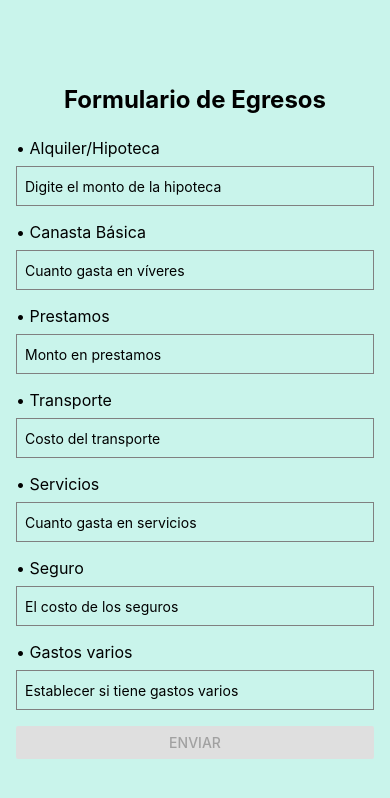
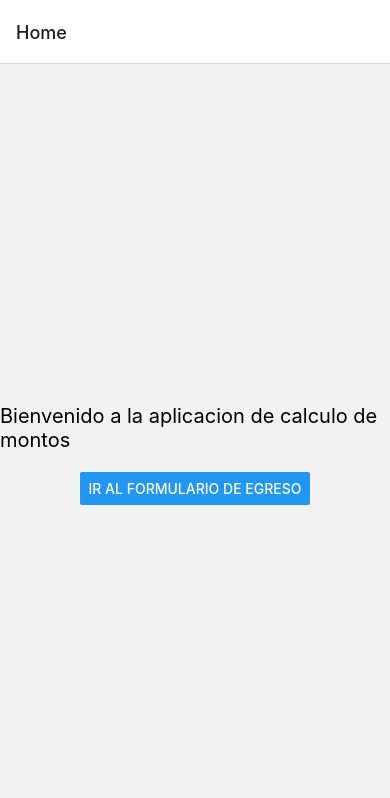
Before and after one commit to AngelGuillermo1/Desafio02-DPS, a React Native app: screen / in a window 390 px wide. Shown: the top 798 px of the page. Built offline with nearby package versions, Linux system fonts and the light colour scheme.

Commit message:
homescreen

```diff
--- a/App.js
+++ b/App.js
@@ -1,13 +1,11 @@
 import React from "react";
-import HomeScreen from './src/screens/homescreen'
-import { NavigationContainer } from "@react-navigation/native";
+import Home from './src/screens/homescreen'
 import { View, StyleSheet, SafeAreaView } from "react-native";
-import Formulario from "./src/screens/FormularioEgreso";
 
 export default function App(){
   return(
     <SafeAreaView style={styles.container}>
-        <Formulario/>
+      <Home/>
     </SafeAreaView>
   )
 }
--- a/package.json
+++ b/package.json
@@ -12,6 +12,7 @@
     "@react-navigation/bottom-tabs": "^6.6.1",
     "@react-navigation/drawer": "^6.7.2",
     "@react-navigation/native": "^6.1.18",
+    "@react-navigation/stack": "^6.4.1",
     "expo": "~51.0.28",
     "expo-status-bar": "~1.12.1",
     "formik": "^2.4.6",
--- a/src/screens/FormularioEgreso.js
+++ b/src/screens/FormularioEgreso.js
@@ -4,13 +4,27 @@ import { Formik } from 'formik';
 import * as Yup from 'yup';
 
 const validationSchema = Yup.object().shape({
-  hipoteca: Yup.string().default(''),
-  Canasta: Yup.string().default(''),
-  Prestamos: Yup.string().default(''),
-  Transporte: Yup.string().default(''),
-  Servicios: Yup.string().default(''),
-  Seguro: Yup.string().default(''),
-  Varios: Yup.string().default(''),
+  hipoteca: Yup.string()
+    .matches(/^\d+(\.\d+)?$/, "Solo se permiten números")
+    .default('0'),
+  Canasta: Yup.string()
+    .matches(/^\d+(\.\d+)?$/, "Solo se permiten números")
+    .default('0'),
+  Prestamos: Yup.string()
+    .matches(/^\d+(\.\d+)?$/, "Solo se permiten números")
+    .default('0'),
+  Transporte: Yup.string()
+    .matches(/^\d+(\.\d+)?$/, "Solo se permiten números")
+    .default('0'),
+  Servicios: Yup.string()
+    .matches(/^\d+(\.\d+)?$/, "Solo se permiten números")
+    .default('0'),
+  Seguro: Yup.string()
+    .matches(/^\d+(\.\d+)?$/, "Solo se permiten números")
+    .default('0'),
+  Varios: Yup.string()
+    .matches(/^\d+(\.\d+)?$/, "Solo se permiten números")
+    .default('0'),
 }).test(
   'at-least-one-required',
   'Al menos uno de los campos debe estar lleno',
@@ -23,9 +37,10 @@ const validationSchema = Yup.object().shape({
             values.Varios.trim() !== ''
 );
 
-const Formulario = () => {
-  const handleSubmit = (values) => {
+const FormularioEgreso = () => {
+  const handleSubmit = (values, { resetForm }) => {
     Alert.alert('Formulario Enviado');
+    resetForm(); // Vaciar los campos después de enviar
   };
 
   return (
@@ -33,7 +48,15 @@ const Formulario = () => {
       <Text style={styles.title}>Formulario de Egresos</Text>
       <Formik
         validationSchema={validationSchema}
-        initialValues={{ hipoteca: '', Canasta:'', Prestamos:'', Transporte:'', Servicios:'', Seguro:'', Varios:'' }}
+        initialValues={{
+          hipoteca: '',
+          Canasta: '',
+          Prestamos: '',
+          Transporte: '',
+          Servicios: '',
+          Seguro: '',
+          Varios: ''
+        }}
         onSubmit={handleSubmit}
       >
         {({ handleChange, handleBlur, handleSubmit, errors, touched, values }) => (
@@ -156,6 +179,7 @@ const styles = StyleSheet.create({
     flex: 1,
     justifyContent: 'center',
     padding: 16,
+    borderColor:'cyan'
   },
   input: {
     height: 40,
@@ -180,4 +204,4 @@ const styles = StyleSheet.create({
   }
 });
 
-export default Formulario;
+export default FormularioEgreso;
--- a/src/screens/homescreen.js
+++ b/src/screens/homescreen.js
@@ -1 +1,42 @@
 import React from "react";
+import { Button, View, Text, StyleSheet } from "react-native";
+import { NavigationContainer } from '@react-navigation/native';
+import { createStackNavigator } from '@react-navigation/stack';
+import FormularioEgreso from "./FormularioEgreso";
+
+const Stack = createStackNavigator();
+
+const HomeScreen = ({navigation}) => {
+    return(
+        <View style={styles.container}>
+            <Text style={styles.text}>Bienvenido a la aplicacion de calculo de montos</Text>
+            <Button
+            title="Ir al formulario de egreso"
+            onPress={() => navigation.navigate('FormularioEgreso')}
+            />
+        </View>
+    );
+};
+
+export default function Home(){
+    return (
+        <NavigationContainer>
+            <Stack.Navigator initialRouteName="Home">
+                <Stack.Screen name="Home" component={HomeScreen}/>
+                <Stack.Screen name="FormularioEgreso" component={FormularioEgreso}/>
+            </Stack.Navigator>
+        </NavigationContainer>
+    );
+}
+
+const styles = StyleSheet.create({
+    container: {
+      flex: 1,
+      justifyContent: 'center',
+      alignItems: 'center',
+    },
+    text: {
+      fontSize: 20,
+      marginBottom: 20,
+    },
+  });
```
Also changed, not shown: 1 other file (tests, documents, lock files or other folders).
